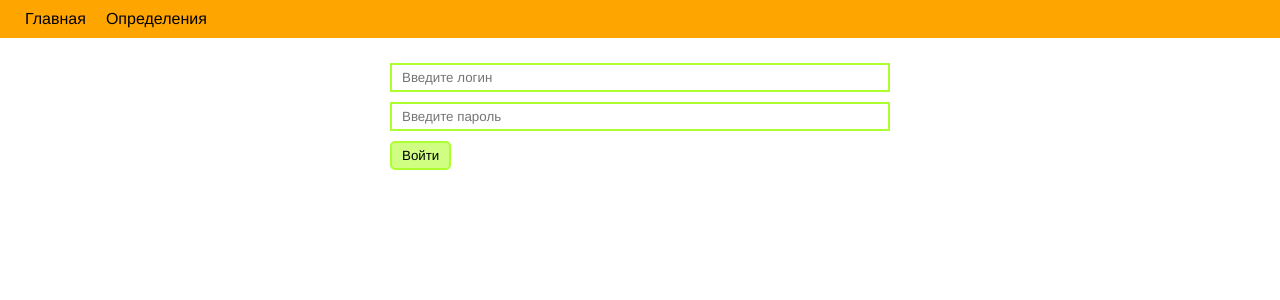
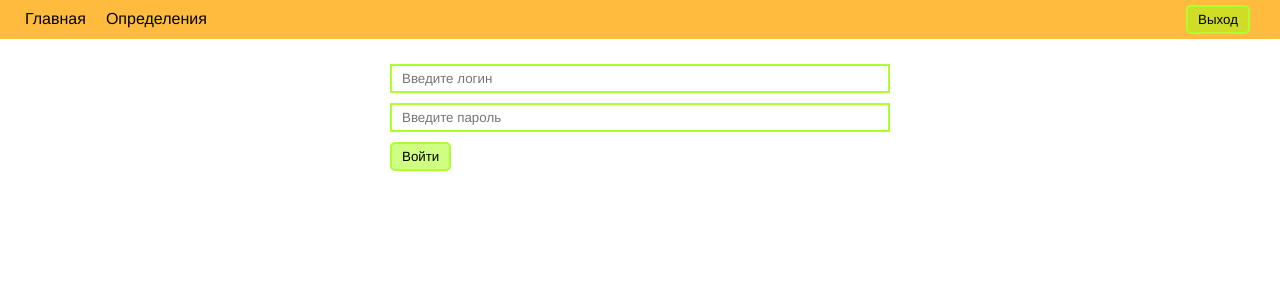
Before and after one commit to Kostushka/training-app, a React (Create React App) app: page /login in a window 1280 px wide. Shown: the top 300 px of the page. Built offline with nearby package versions, Linux system fonts and the light colour scheme.

Commit message:
Used useContext and localStorage for authorization

```diff
--- a/src/App.js
+++ b/src/App.js
@@ -1,13 +1,25 @@
+import { useEffect, useState } from 'react';
 import { BrowserRouter } from 'react-router-dom';
 import Navigation from './components/Navigation';
 import Router from './containers/Router';
+import { AuthContext } from './context';
 
 const App = () => {
+    const [isAuth, setIsAuth] = useState(false);
+    const [isLoading, setIsLoading] = useState(true);
+    useEffect(() => {
+        if (localStorage.getItem('auth')) {
+            setIsAuth(true);
+        }
+        setIsLoading(false);
+    }, []);
     return (
-        <BrowserRouter>
-            <Navigation />
-            <Router />
-        </BrowserRouter>
+        <AuthContext.Provider value={{ isAuth, setIsAuth, isLoading }}>
+            <BrowserRouter>
+                <Navigation />
+                <Router />
+            </BrowserRouter>
+        </AuthContext.Provider>
     );
 };
 
--- a/src/components/Navigation/Navigation.jsx
+++ b/src/components/Navigation/Navigation.jsx
@@ -1,13 +1,24 @@
+import { useContext } from 'react';
 import { NavLink } from 'react-router-dom';
+import { AuthContext } from '../../context';
+import UiButton from '../UI/UiButton';
 import styles from './Navigation.module.css';
 
 const Navigation = () => {
+    const { setIsAuth } = useContext(AuthContext);
+    const logout = (e) => {
+        setIsAuth(false);
+        localStorage.removeItem('auth');
+    };
     return (
         <div className={styles.nav}>
             <div className={styles.nav__link}>
                 <NavLink to='/'>Главная</NavLink>
                 <NavLink to='/posts'>Определения</NavLink>
             </div>
+            <div>
+                <UiButton onClick={logout}>Выход</UiButton>
+            </div>
         </div>
     );
 };
--- a/src/components/Navigation/Navigation.module.css
+++ b/src/components/Navigation/Navigation.module.css
@@ -1,7 +1,9 @@
 .nav {
     display: flex;
+    justify-content: space-between;
     width: 100vw;
-    background-color: orange;
+    padding-right: 30px;
+    background-color: rgba(255, 166, 0, 0.76);
     margin-bottom: 20px;
 }
 .nav__link {
--- a/src/containers/Login/Login.jsx
+++ b/src/containers/Login/Login.jsx
@@ -1,10 +1,19 @@
+import { useContext } from 'react';
 import UiButton from '../../components/UI/UiButton';
 import UiInput from '../../components/UI/UiInput';
+import { AuthContext } from '../../context';
 import styles from './Login.module.css';
 
 const Login = () => {
+    const { setIsAuth } = useContext(AuthContext);
+    const login = (e) => {
+        e.preventDefault();
+        setIsAuth(true);
+        localStorage.setItem('auth', 'true');
+    };
+
     return (
-        <form>
+        <form onSubmit={login}>
             <div className={styles.container}>
                 <UiInput type='text' placeholder='Введите логин' />
                 <UiInput type='password' placeholder='Введите пароль' />
--- a/src/containers/Router/Router.jsx
+++ b/src/containers/Router/Router.jsx
@@ -1,8 +1,14 @@
+import { useContext } from 'react';
 import { Route, Routes } from 'react-router-dom';
+import UiLoading from '../../components/UI/UiLoading';
+import { AuthContext } from '../../context';
 import { privateRoutes, publicRoutes } from '../../router';
 
 const Router = () => {
-    const isAuth = false;
+    const { isAuth, isLoading } = useContext(AuthContext);
+    if (isLoading) {
+        return <UiLoading />;
+    }
     return (
         <>
             <Routes>
--- /dev/null
+++ b/src/context/index.js
@@ -0,0 +1,3 @@
+import { createContext } from 'react';
+
+export const AuthContext = createContext(null);
```
